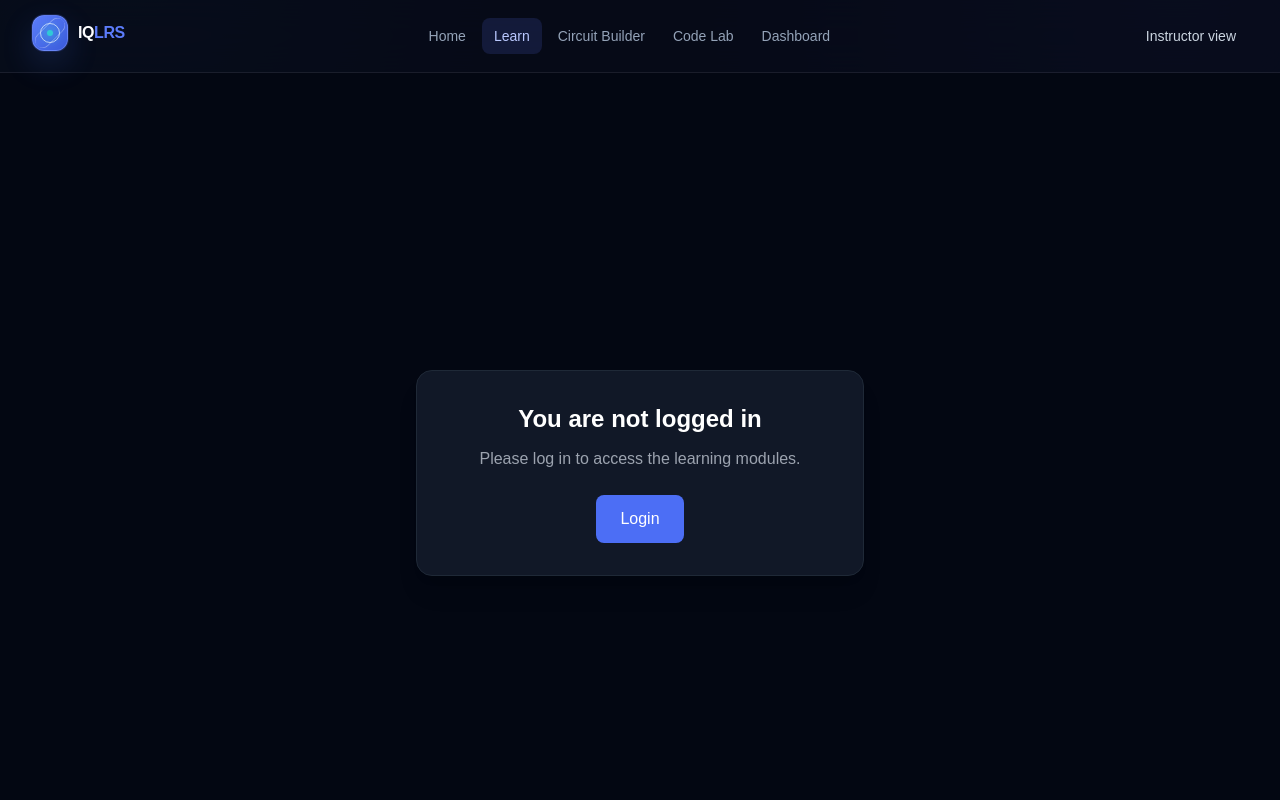
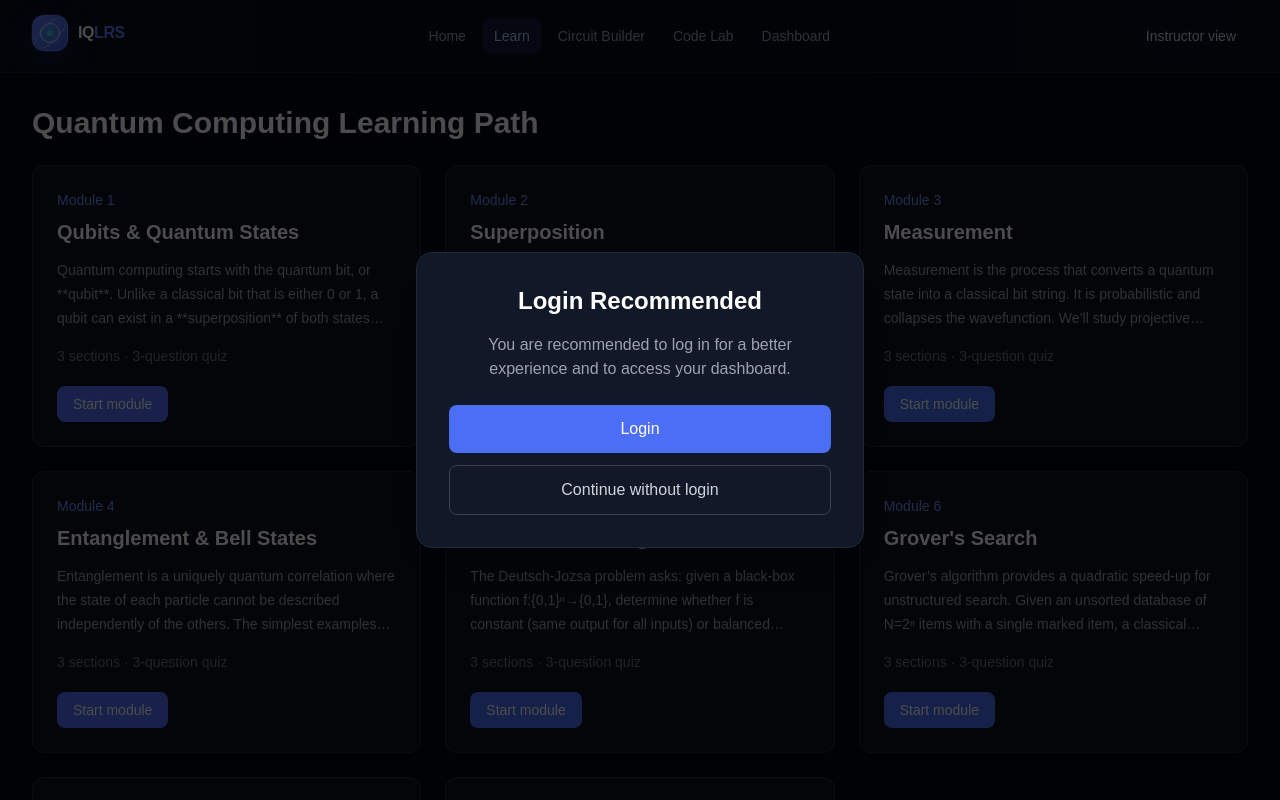
Before and after one commit to Infra85/IQLRS, a Next.js app in the folder frontend/: page /learn in a window 1280 px wide. Shown: the top 800 px of the page. Built offline with nearby package versions, Linux system fonts and the light colour scheme.

Commit message:
Recommendation for login

```diff
--- a/frontend/src/app/builder/page.tsx
+++ b/frontend/src/app/builder/page.tsx
@@ -6,46 +6,65 @@ import { Suspense } from "react";
 
 export default function BuilderPage() {
   const [loggedIn, setLoggedIn] = useState<boolean | null>(null);
+  const [showLoginPopup, setShowLoginPopup] = useState(false);
 
   useEffect(() => {
     const token = localStorage.getItem("access_token");
     setLoggedIn(!!token);
+
+    // Show recommendation popup only when user is not logged in
+    if (!token) {
+      setShowLoginPopup(true);
+    }
   }, []);
 
-  // Check login status
+  // Wait until login status is checked
   if (loggedIn === null) {
     return null;
   }
 
-  // User is not logged in
-  if (!loggedIn) {
   return (
-      <main className="flex min-h-screen items-center justify-center bg-gray-950 p-8 text-white">
-        <div className="w-full max-w-md rounded-2xl border border-gray-800 bg-gray-900 p-8 text-center shadow-xl">
-          <h1 className="text-2xl font-bold">
-            You are not logged in
-          </h1>
+    <main className="min-h-screen bg-gray-950 p-8 text-white">
 
-          <p className="mt-3 text-gray-400">
-            Please log in to access the Quantum Circuit Builder.
+      {/* Login Recommendation Popup */}
+      {showLoginPopup && !loggedIn && (
+        <div className="fixed inset-0 z-50 flex items-center justify-center bg-black/70 p-4">
+          <div className="w-full max-w-md rounded-2xl border border-gray-800 bg-gray-900 p-8 text-center shadow-2xl">
+            <h2 className="text-2xl font-bold">
+              Login Recommended
+            </h2>
+
+            <p className="mt-4 text-gray-400">
+              You are recommended to log in for a better experience
+              and to access your dashboard.
             </p>
 
+            <div className="mt-6 flex flex-col gap-3">
+
+              {/* Login */}
               <button
                 onClick={() => {
                   window.location.href = "/login";
                 }}
-            className="mt-6 rounded-lg bg-quantum-600 px-6 py-3 font-medium text-white transition hover:bg-quantum-700"
+                className="w-full rounded-lg bg-quantum-600 px-6 py-3 font-medium text-white transition hover:bg-quantum-700"
               >
                 Login
               </button>
+
+              {/* Continue without login */}
+              <button
+                onClick={() => {
+                  setShowLoginPopup(false);
+                }}
+                className="w-full rounded-lg border border-gray-700 px-6 py-3 font-medium text-gray-300 transition hover:bg-gray-800 hover:text-white"
+              >
+                Continue without login
+              </button>
+
             </div>
-      </main>
-    );
-  }
-
-  // User is logged in - show the Circuit Builder
-  return (
-    <main className="min-h-screen bg-gray-950 p-8 text-white">
+          </div>
+        </div>
+      )}
 
       {/* Top Navigation */}
       <div className="flex items-center justify-between">
--- a/frontend/src/app/learn/page.tsx
+++ b/frontend/src/app/learn/page.tsx
@@ -1,52 +1,69 @@
 "use client";
 
 import { useEffect, useState } from "react";
-import Link from "next/link";
 import { modules } from "./modules";
 import ModuleItem from "./components/ModuleItem";
 
 export default function LearnPage() {
   const [loggedIn, setLoggedIn] = useState<boolean | null>(null);
+  const [showLoginPopup, setShowLoginPopup] = useState(false);
 
   useEffect(() => {
     const token = localStorage.getItem("access_token");
     setLoggedIn(!!token);
+
+    // Show recommendation popup only when user is not logged in
+    if (!token) {
+      setShowLoginPopup(true);
+    }
   }, []);
 
-  // Check login status
+  // Wait until login status is checked
   if (loggedIn === null) {
     return null;
   }
 
-  // User is not logged in
-  if (!loggedIn) {
   return (
-      <main className="flex min-h-screen items-center justify-center bg-gray-950 p-8 text-white">
-        <div className="w-full max-w-md rounded-2xl border border-gray-800 bg-gray-900 p-8 text-center shadow-xl">
-          <h1 className="text-2xl font-bold">
-            You are not logged in
-          </h1>
+    <main className="min-h-screen bg-gray-950 p-8 text-white">
+      {/* Login Recommendation Popup */}
+      {showLoginPopup && !loggedIn && (
+        <div className="fixed inset-0 z-50 flex items-center justify-center bg-black/70 p-4">
+          <div className="w-full max-w-md rounded-2xl border border-gray-800 bg-gray-900 p-8 text-center shadow-2xl">
+            <h2 className="text-2xl font-bold">
+              Login Recommended
+            </h2>
 
-          <p className="mt-3 text-gray-400">
-            Please log in to access the learning modules.
+            <p className="mt-4 text-gray-400">
+              You are recommended to log in for a better experience
+              and to access your dashboard.
             </p>
 
+            <div className="mt-6 flex flex-col gap-3">
+              {/* Login */}
               <button
                 onClick={() => {
                   window.location.href = "/login";
                 }}
-            className="mt-6 rounded-lg bg-quantum-600 px-6 py-3 font-medium text-white transition hover:bg-quantum-700"
+                className="w-full rounded-lg bg-quantum-600 px-6 py-3 font-medium text-white transition hover:bg-quantum-700"
               >
                 Login
               </button>
+
+              {/* Continue without login */}
+              <button
+                onClick={() => {
+                  setShowLoginPopup(false);
+                }}
+                className="w-full rounded-lg border border-gray-700 px-6 py-3 font-medium text-gray-300 transition hover:bg-gray-800 hover:text-white"
+              >
+                Continue without login
+              </button>
             </div>
-      </main>
-    );
-  }
+          </div>
+        </div>
+      )}
 
-  // User is logged in - show existing learning modules
-  return (
-    <main className="min-h-screen bg-gray-950 p-8 text-white">
+      {/* Learning Modules */}
       <h1 className="mb-6 text-3xl font-bold">
         Quantum Computing Learning Path
       </h1>
```
Lines whose indentation alone changed are shown as unchanged.
